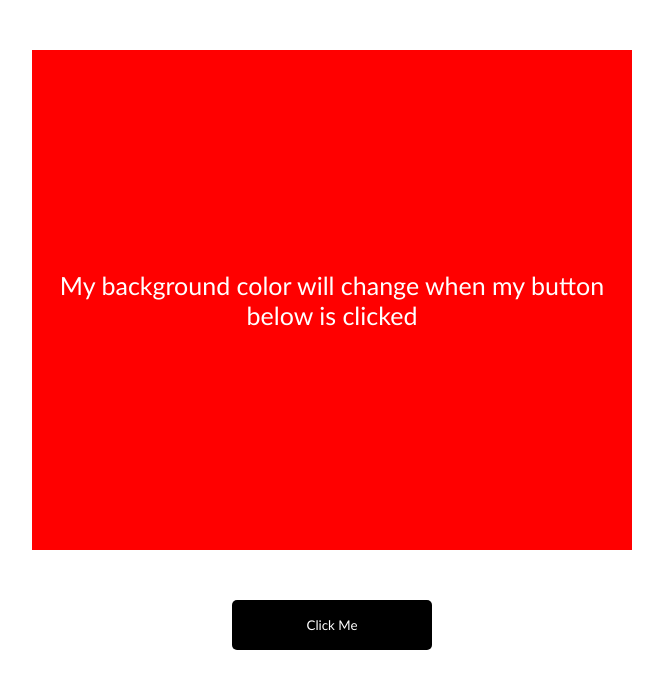
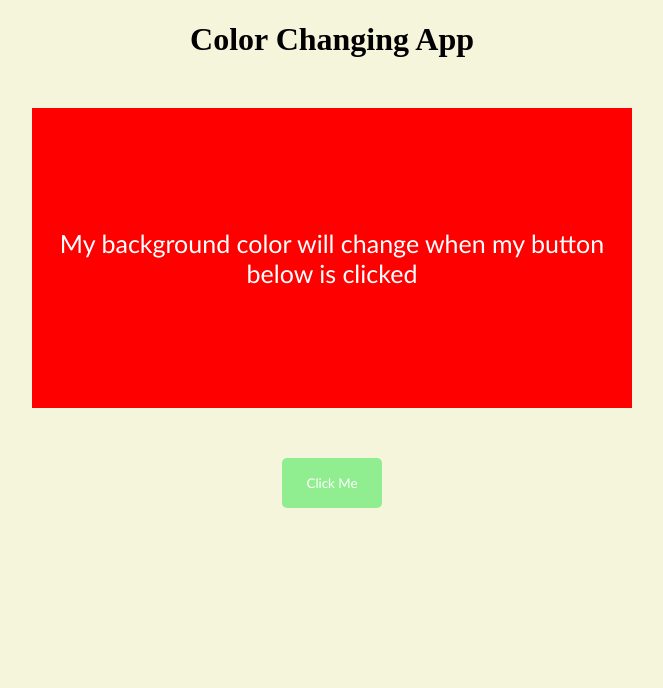
Before and after one commit to Pratheesh18/JavaScript-Practices, a plain HTML site: page Color Changing App/Color.html in a window 1280 px wide. Shown: the whole page, without its empty margins (308-971 px from the left). Drawn offline with Linux system fonts and the light colour scheme.

Commit message:
made some modifications

```diff
--- a/Color Changing App/Color.css
+++ b/Color Changing App/Color.css
@@ -4,7 +4,7 @@
     font-family: 'Trebuchet MS', 'Lucida Sans Unicode', 'Lucida Grande', 'Lucida Sans', Arial, sans-serif;
     font-size: 25px;
     width: 600px;
-    height: 500px;
+    height: 300px;
     margin: 50px auto 50px;
     text-align: center;
     display: flex;
@@ -14,13 +14,25 @@
 
 #btn{
     text-align: center;
-    width: 200px;
+    width: 100px;
     height: 50px;
     margin: 50px auto 50px;
     color: white;
     font-family: 'Trebuchet MS', 'Lucida Sans Unicode', 'Lucida Grande', 'Lucida Sans', Arial, sans-serif;
-    background: black;
+    background: lightgreen;
     border-radius: 5px;
     border-style:none ;
     display: block;
+    cursor: pointer;
 }
+#btn:hover{
+    background-color:  #3e8e41;
+}
+
+h1{
+    text-align: center;
+}
+
+*{
+    background-color: beige;
+}
--- a/Color Changing App/Color.html
+++ b/Color Changing App/Color.html
@@ -9,6 +9,7 @@
     <script src="Color.js"></script>
 </head>
 <body>
+    <h1>  Color Changing App </h1>
     <div id="canvas">
         My background color will change when my button below is clicked
     </div>
```
